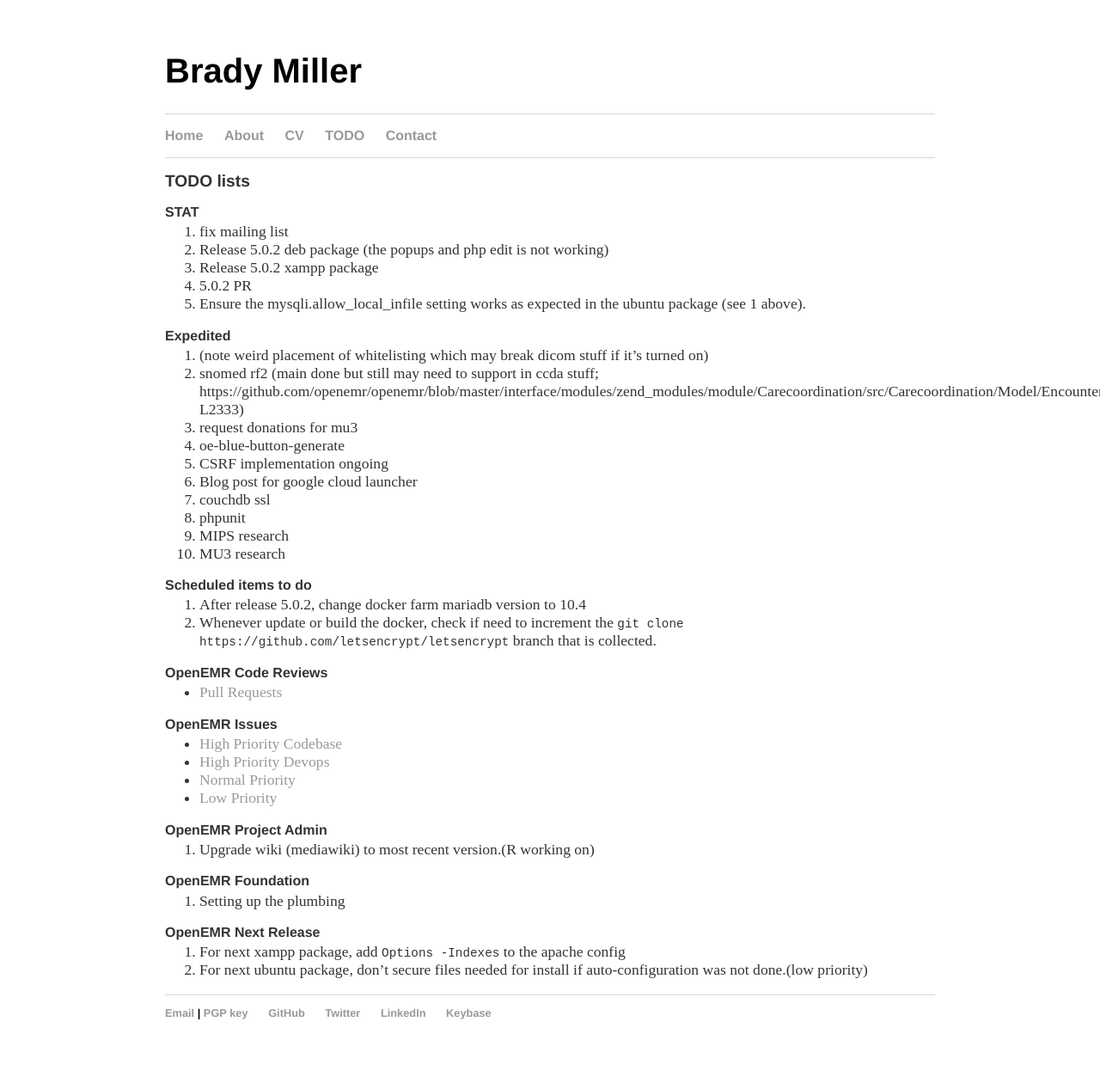
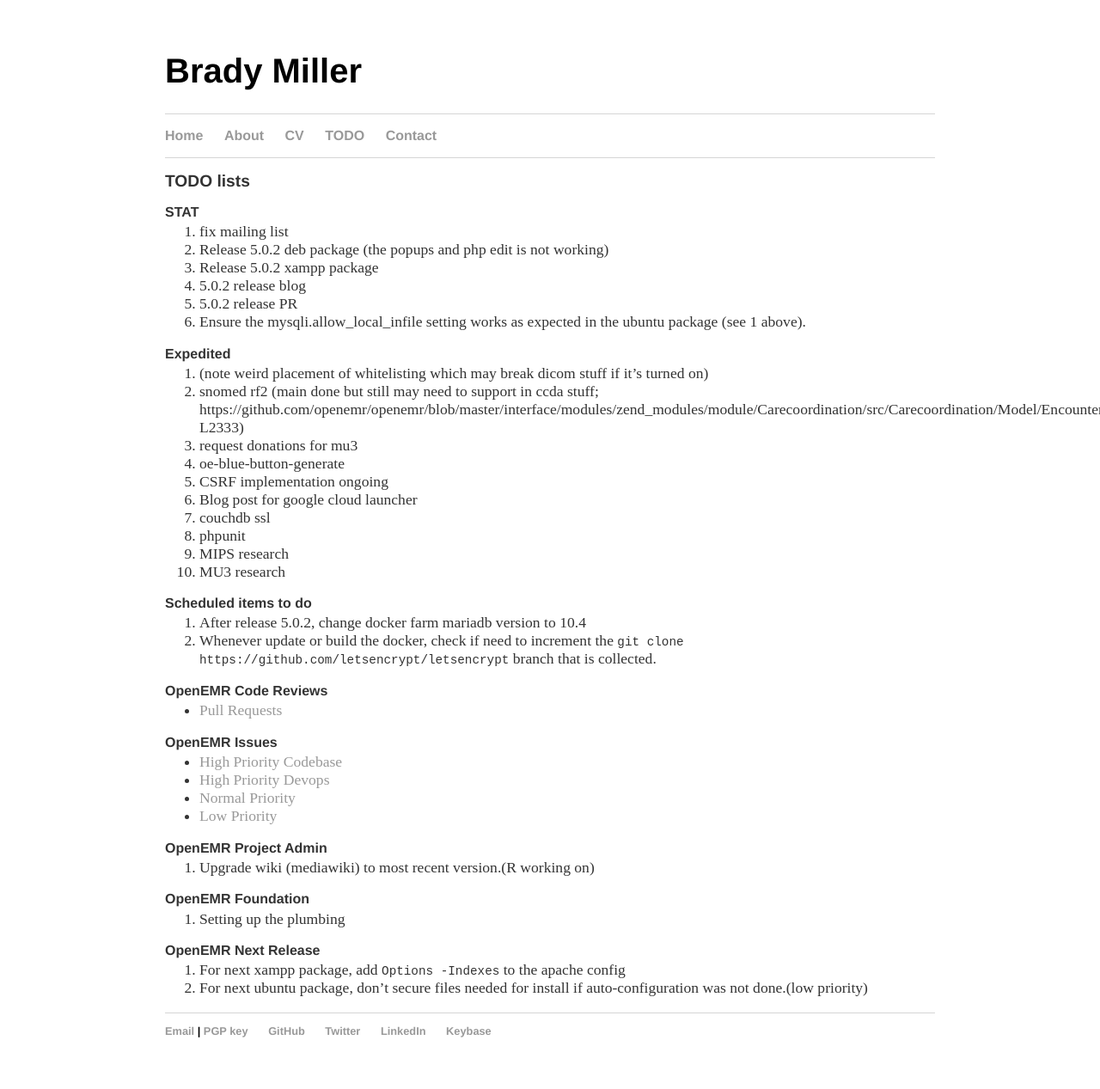
Before and after one commit to bradymiller/bradymiller.github.io, a Jekyll site: the page built from todo/index.md, in a window 1280 px wide. Shown: the whole page at 86% size. Built offline with Jekyll 4.4.1, drawn with Linux system fonts in a browser that asks for light colours; our own code applies the rules of GitHub Pages for plain Markdown files; before the commit the page ends 1246 px from its top, so only the background shows below that.

Commit message:
Update index.md

```diff
--- a/todo/index.md
+++ b/todo/index.md
@@ -7,7 +7,8 @@ layout: default
 1. fix mailing list
 1. Release 5.0.2 deb package (the popups and php edit is not working)
 1. Release 5.0.2 xampp package
-1. 5.0.2 PR
+1. 5.0.2 release blog
+1. 5.0.2 release PR
 1. Ensure the mysqli.allow_local_infile setting works as expected in the ubuntu package (see 1 above).
 
 ### Expedited
```
